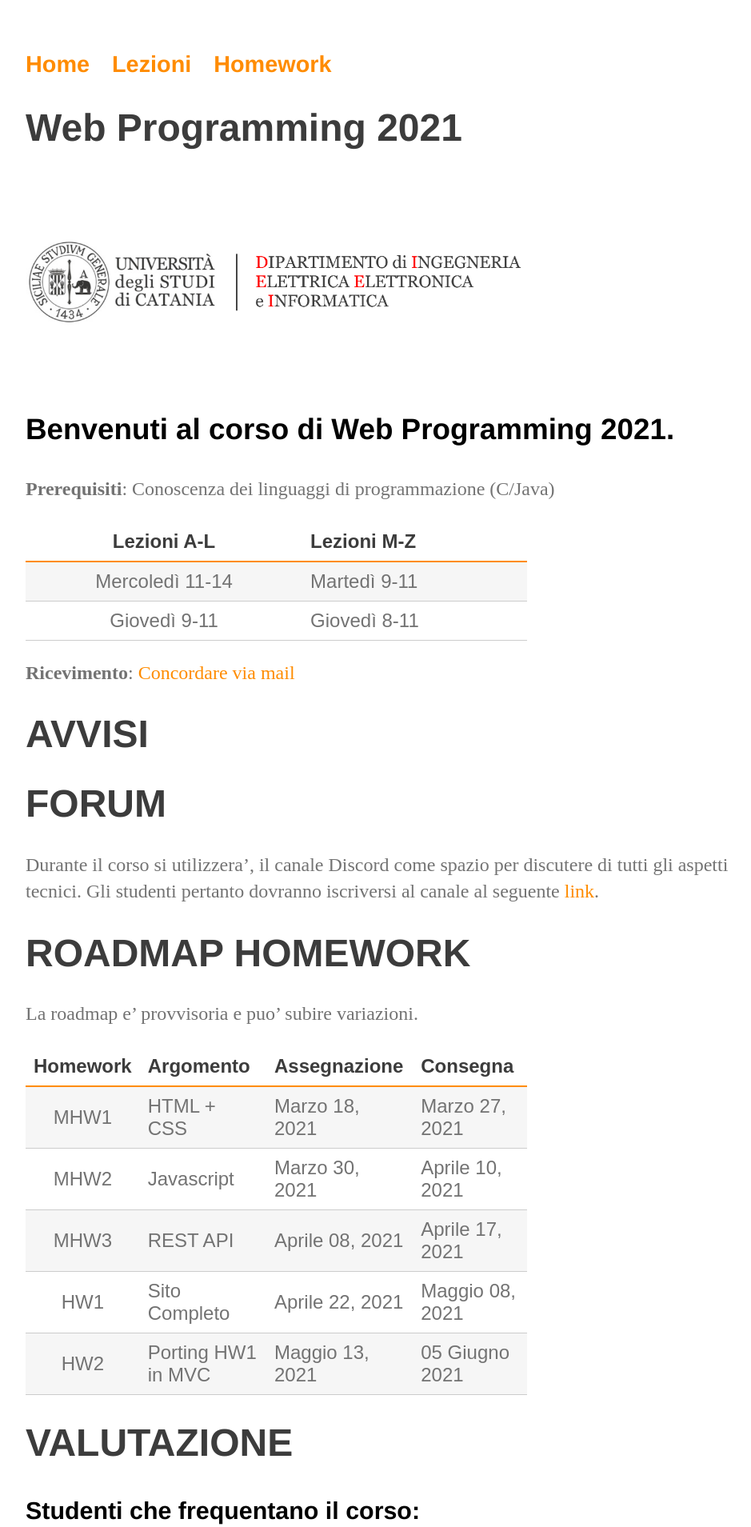
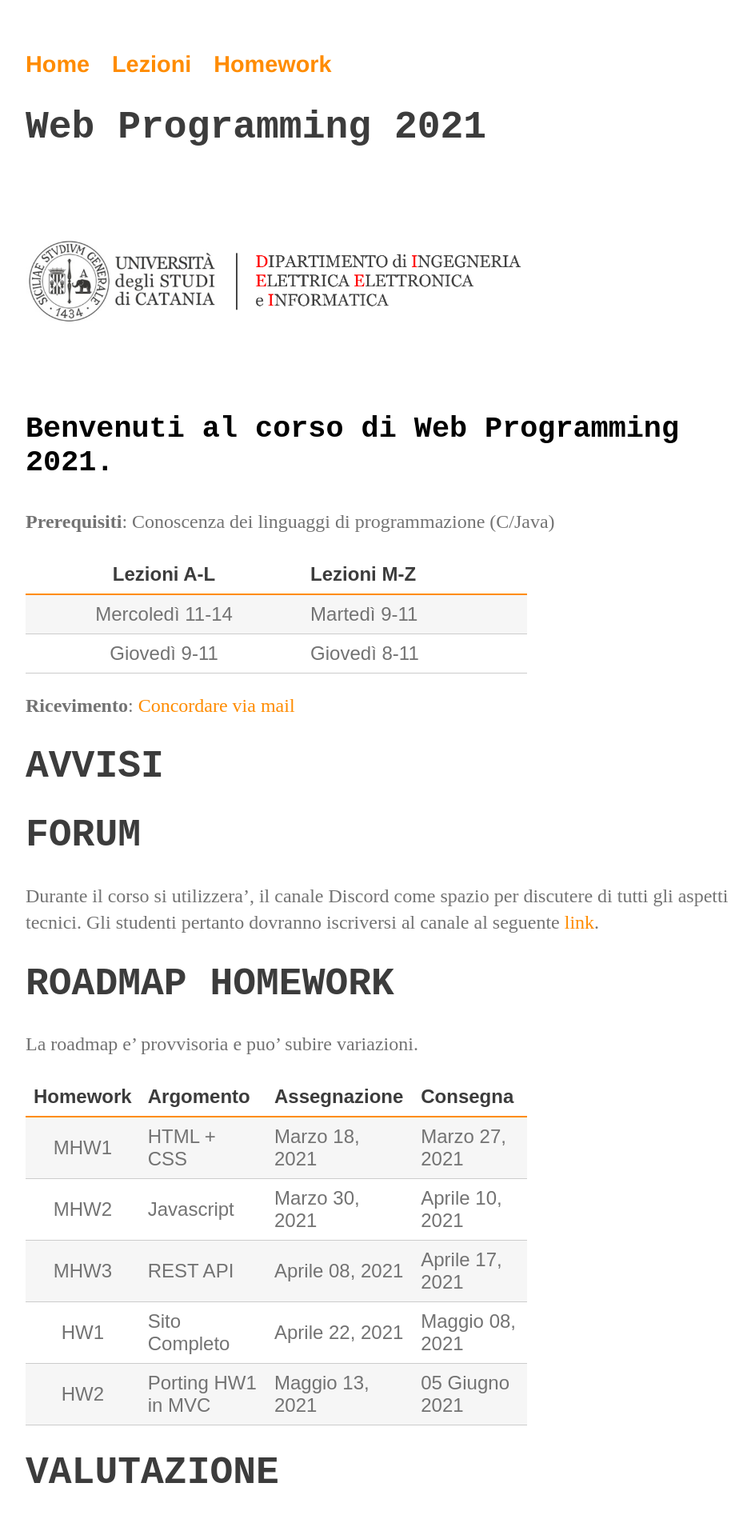
Before and after one commit to perceivelab/database-course, a Jekyll site: the page built from index.md, in a window 1280 px wide. Shown: the top 1909 px of the page at 80% size, without its empty margins (160-1099 px from the left). Built offline with Jekyll 4.4.1, drawn with Linux system fonts in a browser that asks for light colours; our own code applies the rules of GitHub Pages for plain Markdown files.

Commit message:
Update main.css

```diff
--- a/css/main.css
+++ b/css/main.css
@@ -33,7 +33,7 @@
 
 p, ul { font-size: 1.5em; line-height: 1.4em; color: #737373; }
 
-h1, h2, h3, h4 { font-family: 'Helvetica', 'Arial', 'Sans-Serif'; }
+h1, h2, h3, h4 { font-family: 'Space Mono', monospace; }
 h1 { font-size: 3em;  color: #3c3c3c}
 h2 { font-size: 2.7em; color: #3832a8}
 h3 { font-size: 2.3em; }
```
